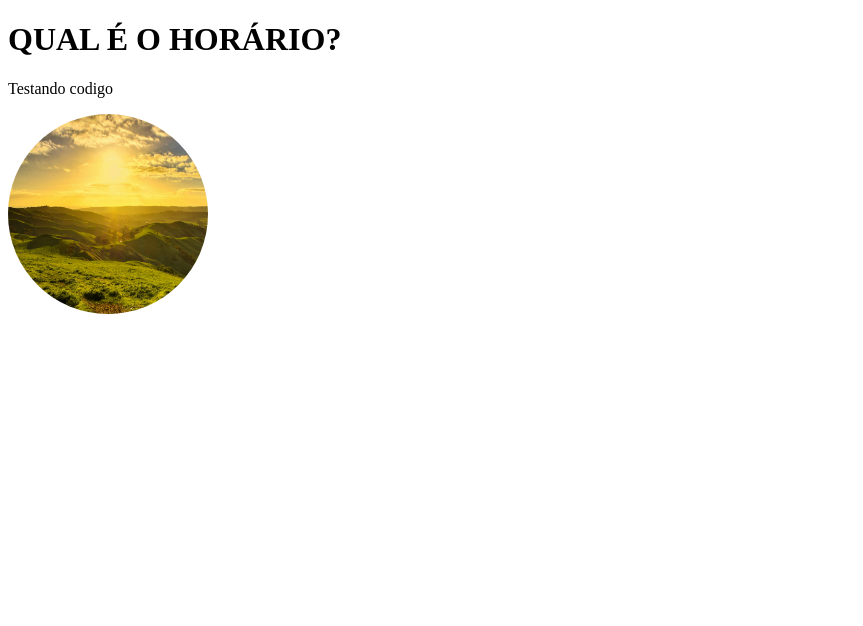
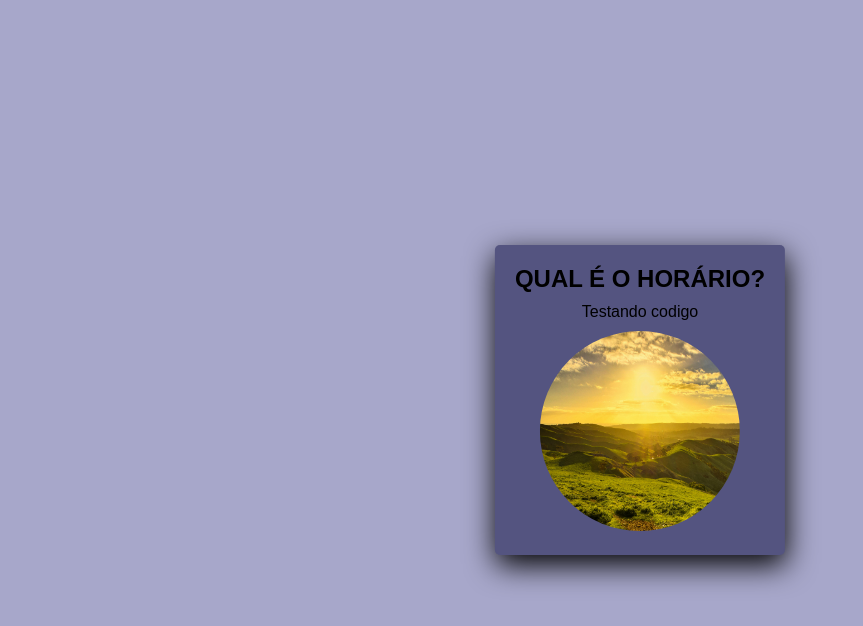
Before and after one commit to DanielJavaprogrammer/Curso-em-video, a website: page JavaScript/aula13-exercicios/tempo/index.html in a window 1280 px wide. Shown: the whole page, without its empty margins (0-863 px from the left). Drawn offline with Linux system fonts and the light colour scheme.

Commit message:
Script add

```diff
--- a/JavaScript/aula13-exercicios/tempo/script.js
+++ b/JavaScript/aula13-exercicios/tempo/script.js
@@ -0,0 +1,2 @@
+var hora = new Date();
+var relogio = hora.getDay()
--- a/JavaScript/aula13-exercicios/tempo/style.css
+++ b/JavaScript/aula13-exercicios/tempo/style.css
@@ -1,3 +1,36 @@
+*{
+    margin: 0;
+    padding: 0;
+}
+
+body{
+    width: 100%;
+    height: 100vh;
+    font-family: Arial, Helvetica, sans-serif;
+    background-color: rgb(167, 167, 202);
+}
+
+.conteiner{
+    position: absolute;
+    top: 50%;
+    left: 50%;
+    transform: translate(-50%, -50%);
+    text-align: center;
+    background-color: rgb(84, 84, 128);
+    padding: 20px;
+    border-radius: 5px;
+    box-shadow: 1px 10px 30px black;
+}
+
+h1{
+    font-size: 1.5rem;
+}
+
+.header,
+.horario{
+    padding-bottom: 10px;
+}
+
 .tempo-foto img{
     width: 200px;
     height: 200px;
```
